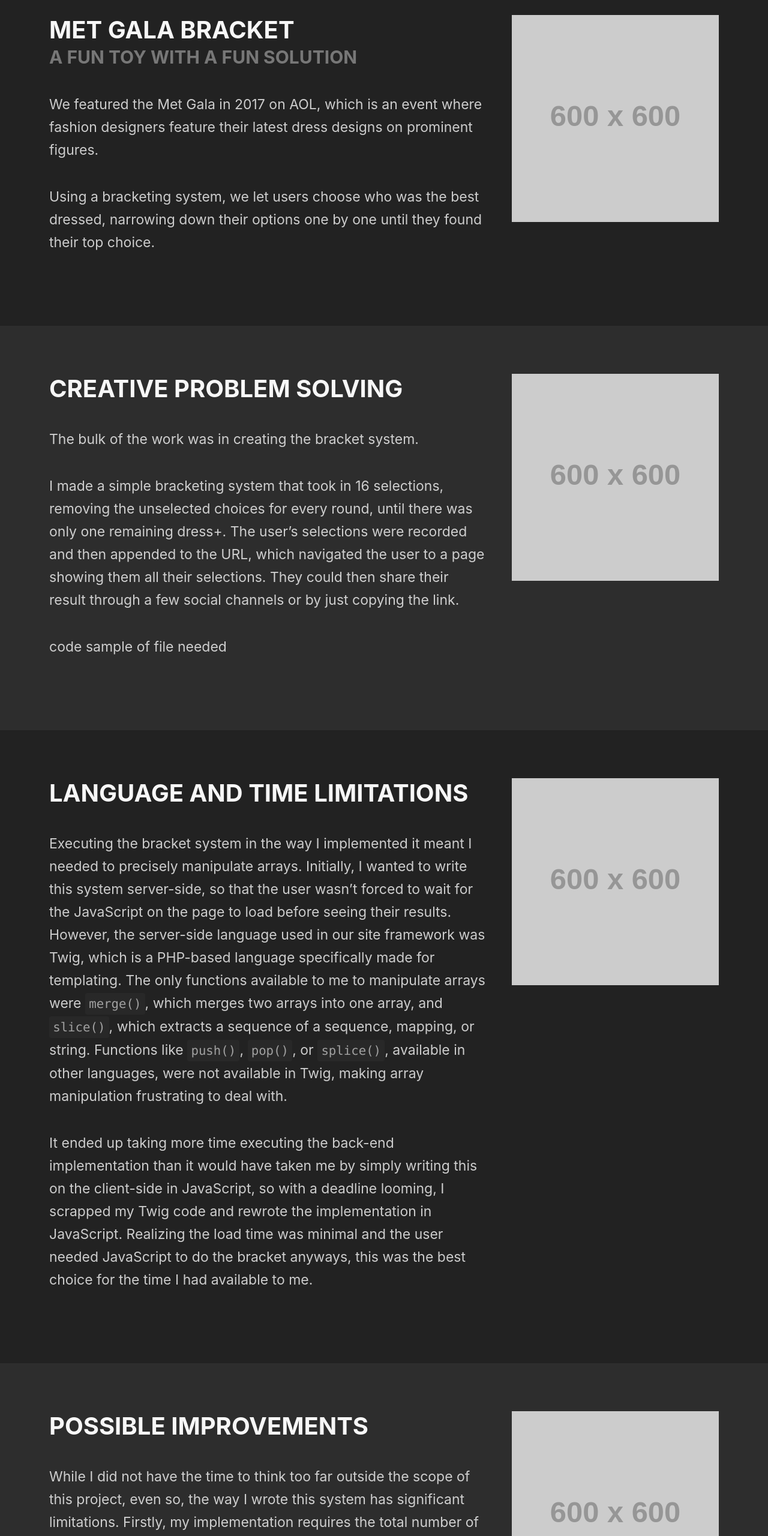
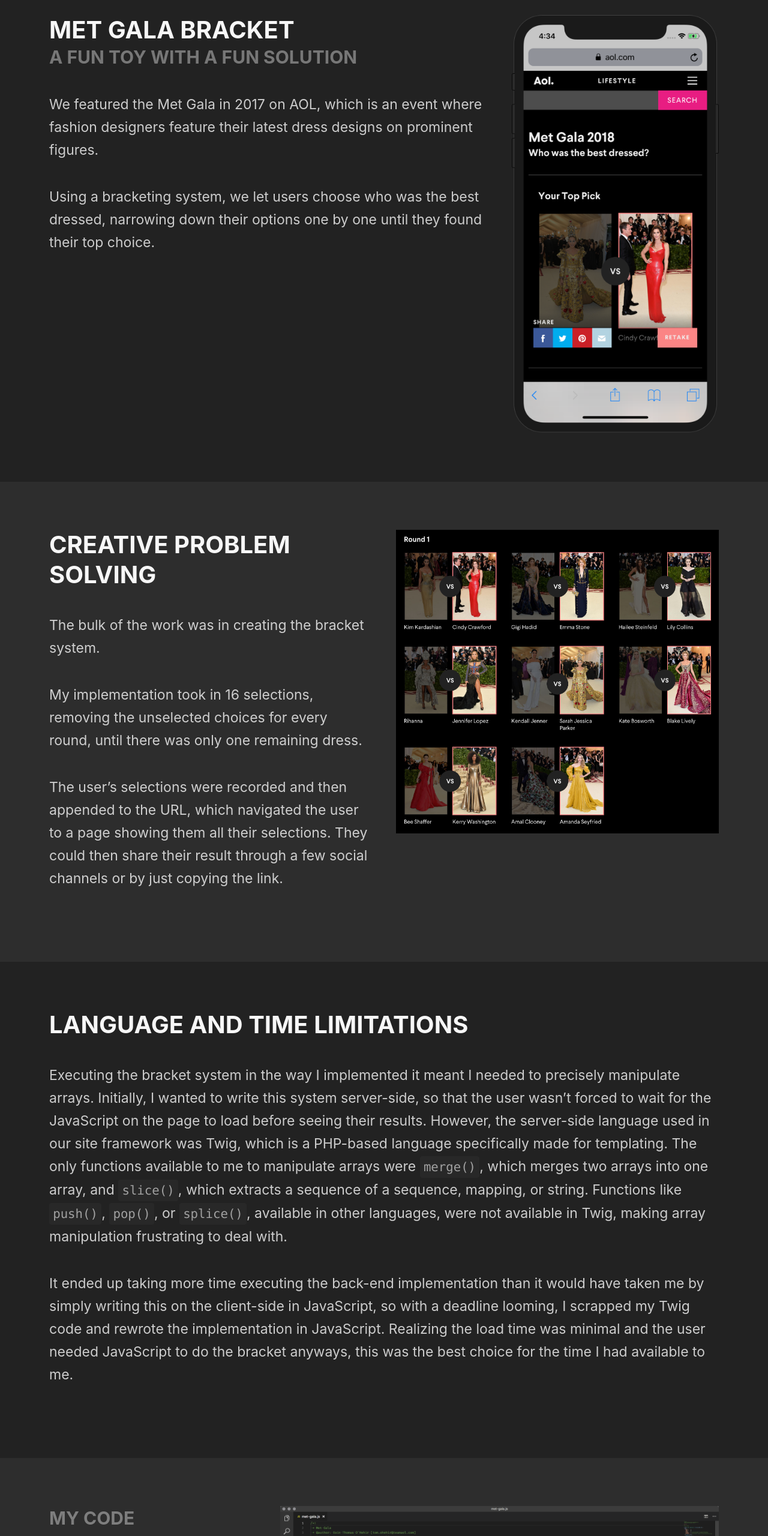
Before and after one commit to SomniusTiger/portfolio, a website: page src/markup/projects/met-gala-bracket/index.html in a window 1280 px wide. Shown: the part 240-2800 px from the top of the page at 60% size. Drawn offline with nearby package versions, Linux system fonts and the light colour scheme; files that its build step writes are made by us from their sources; placeholder pictures from the web are drawn by us; files whose address does not match are found by name.

Commit message:
Met Gala Bracket page complete

```diff
--- a/src/markup/projects/met-gala-bracket/index.html
+++ b/src/markup/projects/met-gala-bracket/index.html
@@ -48,14 +48,14 @@
         </div>
 
         <div class="grid-cell grid-cell-mobile-12 grid-cell-tablet-4">
-          <img class="width-full" src="https://placehold.it/600/600" alt="placeholder">
+          <img class="width-full" src="../../src/media/images/projects/met_gala-mobile.png" alt="Screenshot of the Met Gala Bracket page on AOL.com, displayed on an iPhone X">
         </div>
       </div>
     </section>
 
     <section class="project_section padding-top-80 padding-bottom-80">
       <div class="grid-container grid-container--project">
-        <div class="grid-cell grid-cell-mobile-12 grid-cell-tablet-8">
+        <div class="grid-cell grid-cell-mobile-12 grid-cell-desktop-6">
 
           <h1 class="project_section-title">
             Creative Problem Solving
@@ -66,24 +66,24 @@
           </p>
 
           <p class="project_section-paragraph margin-top-40">
-            I made a simple bracketing system that took in 16 selections, removing the unselected choices for every round, until there was only one remaining dress+. The user’s selections were recorded and then appended to the URL, which navigated the user to a page showing them all their selections. They could then share their result through a few social channels or by just copying the link.
+            My implementation took in 16 selections, removing the unselected choices for every round, until there was only one remaining dress.
           </p>
 
           <p class="project_section-paragraph margin-top-40 margin-bottom-40">
-            code sample of file needed
+            The user’s selections were recorded and then appended to the URL, which navigated the user to a page showing them all their selections. They could then share their result through a few social channels or by just copying the link.
           </p>
 
         </div>
 
-        <div class="grid-cell grid-cell-mobile-12 grid-cell-tablet-4">
-          <img class="width-full" src="https://placehold.it/600/600" alt="placeholder">
+        <div class="grid-cell grid-cell-mobile-12 grid-cell-desktop-6">
+          <img class="width-full" src="../../src/media/images/projects/met_gala-bracket-desktop.jpg" alt="Screenshot of the Met Gala Bracket Results page on AOL.com, displayed on desktop">
         </div>
       </div>
     </section>
 
     <section class="project_section padding-top-80 padding-bottom-80">
       <div class="grid-container grid-container--project">
-        <div class="grid-cell grid-cell-mobile-12 grid-cell-tablet-8">
+        <div class="grid-cell grid-cell-mobile-12">
 
           <h1 class="project_section-title">
             Language and Time Limitations
@@ -98,16 +98,30 @@
           </p>
 
         </div>
+      </div>
+    </section>
 
-        <div class="grid-cell grid-cell-mobile-12 grid-cell-tablet-4">
-          <img class="width-full" src="https://placehold.it/600/600" alt="placeholder">
+    <section class="project_section padding-top-80 padding-bottom-80">
+      <div class="grid-container grid-container--project">
+        <div class="grid-cell grid-cell-mobile-12 grid-cell-desktop-4">
+          <h2 class="project_section-subtitle margin-bottom-40">
+            My Code
+          </h2>
+
+          <p class="project_section-paragraph margin-top-40 margin-bottom-40">
+            This is the JavaScript currently in use on the Met Gala page. See the full file with syntax highlighting on <a href="https://gist.github.com/SomniusTiger/7a6549f3f60a5f6bddf443ac956b3c6a" target="_blank">GitHub</a>.
+          </p>
+        </div>
+
+        <div class="grid-cell grid-cell-mobile-12 grid-cell-desktop-8">
+          <img class="width-full" src="../../src/media/images/projects/met_gala-js.png" alt="Screenshot of a VSCode window with JavaScript code from met-gala.js">
         </div>
       </div>
     </section>
 
     <section class="project_section padding-top-80 padding-bottom-80">
       <div class="grid-container grid-container--project">
-        <div class="grid-cell grid-cell-mobile-12 grid-cell-tablet-8">
+        <div class="grid-cell grid-cell-mobile-12">
 
           <h1 class="project_section-title">
             Possible Improvements
@@ -121,10 +135,6 @@
             Secondly, it still does use JavaScript on the front-end for the results page, which is not ideal for my two-page implementation. Better ways to do it would be to either make the whole page be a small single-page app and be all on the front-end, or to still use Twig and take two slices of that array—around each choice that was passed over—and merge those two arrays during the loop of each “round.” That way, my solution is either all on the front end or all on the back end.
           </p>
 
-        </div>
-
-        <div class="grid-cell grid-cell-mobile-12 grid-cell-tablet-4">
-          <img class="width-full" src="https://placehold.it/600/600" alt="placeholder">
         </div>
       </div>
     </section>
```
Also changed, not shown: src/markup/projects/timelines/index.html (+1 -1 lines), src/media/images/projects/met_gala-bracket-desktop.jpg (added), src/media/images/projects/met_gala-js.png (added), src/media/images/projects/met_gala-mobile.png (added).
